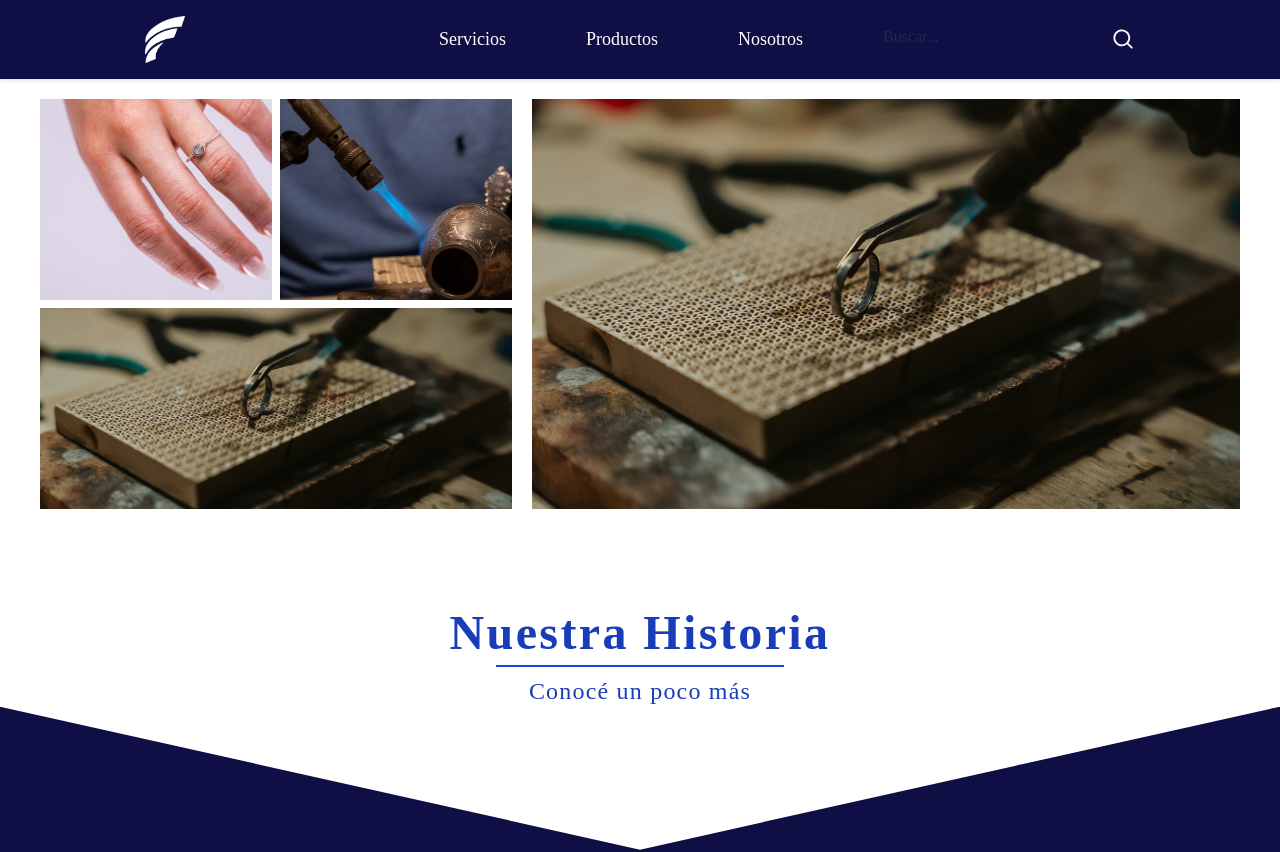
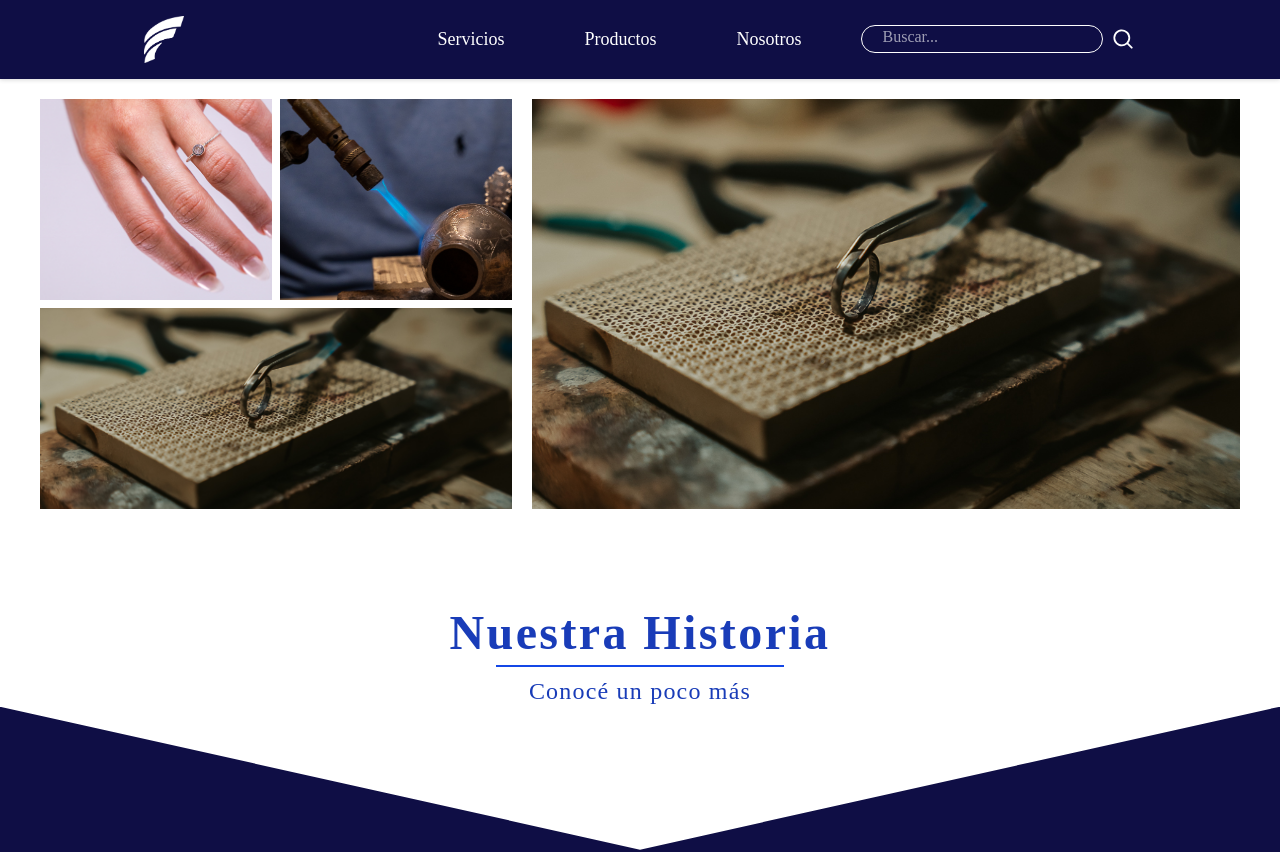
Before and after one commit to NachoXS15/fontenezJoyas, a React (Vite) app: page /about in a window 1280 px wide. Shown: the top 852 px of the page. Built offline with nearby package versions, Linux system fonts and the light colour scheme; no server answers; a web font is replaced by a local one.

Commit message:
fix: styles and stuff

```diff
--- /dev/null
+++ b/postcss.config.js
@@ -0,0 +1,6 @@
+export default {
+    plugins: {
+      tailwindcss: {},
+      autoprefixer: {},
+    },
+  }
--- a/src/components/Header.tsx
+++ b/src/components/Header.tsx
@@ -29,7 +29,7 @@ export default function Header() {
                     <NavLink className="mx-5 text-lg text-bluemain md:hover:scale-105 transition" style={{ fontFamily: 'Mundial' }} to="/productos">Productos</NavLink>
                     <NavLink className="mx-5 text-lg text-bluemain md:hover:scale-105 transition" style={{ fontFamily: 'Mundial' }} to="/about">Nosotros</NavLink>
                     <form action="" onSubmit={handleSubmit} className="flex items-center gap-2">
-                        <input type="text" name="search" className="h-7 rounded-full pb-1 px-5 text-gray-700 active:outline-none" placeholder="Buscar..." />
+                        <input type="text" name="search" className="h-7 rounded-full border border-white pb-1 px-5 text-white placeholder:text-white/60 active:outline-none" placeholder="Buscar..." />
                         <button type="submit"><Search color="white" size={24}/></button>
                     </form>
                 </nav>
--- a/src/config/api/firebaseConfig.ts
+++ b/src/config/api/firebaseConfig.ts
@@ -14,7 +14,8 @@ const firebaseConfig = {
 
 const app = initializeApp(firebaseConfig);
 //const analytics = getAnalytics(app);
+const storage = getStorage();
 const auth = getAuth(app)
 const provider = new GoogleAuthProvider();
 
-export {app, auth, provider}
+export {app, auth, provider, storage}
--- a/src/index.css
+++ b/src/index.css
@@ -1,6 +1,5 @@
 @import url("https://use.typekit.net/yvl7stx.css");
 @import "tailwindcss";
-
 @theme {
   --color-purplemain: #0f0e45;
   --color-darkblue: #244e73;
```
